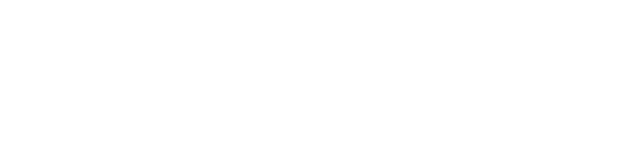
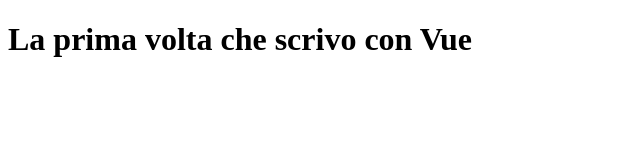
Before and after one commit to nicoalivernini/vue-hello, a plain HTML site: page index.html in a window 1280 px wide. Shown: the whole page, without its empty margins (0-640 px from the left). Drawn offline with nearby package versions, Linux system fonts and the light colour scheme.

Commit message:
Stampo dentro h1

```diff
--- a/assets/js/main.js
+++ b/assets/js/main.js
@@ -8,6 +8,9 @@ var app = new Vue(
   {
     //collego vue al DOM
     el: '#root',
+    data: {
+      message: 'La prima volta che scrivo con Vue'
+    }
   }
 )
 ;
--- a/index.html
+++ b/index.html
@@ -9,7 +9,7 @@
 <body>
   <!-- Elemento Vue -->
   <div id="root">
-
+  <h1>{{ message }}</h1>
 
   </div>
 
```
